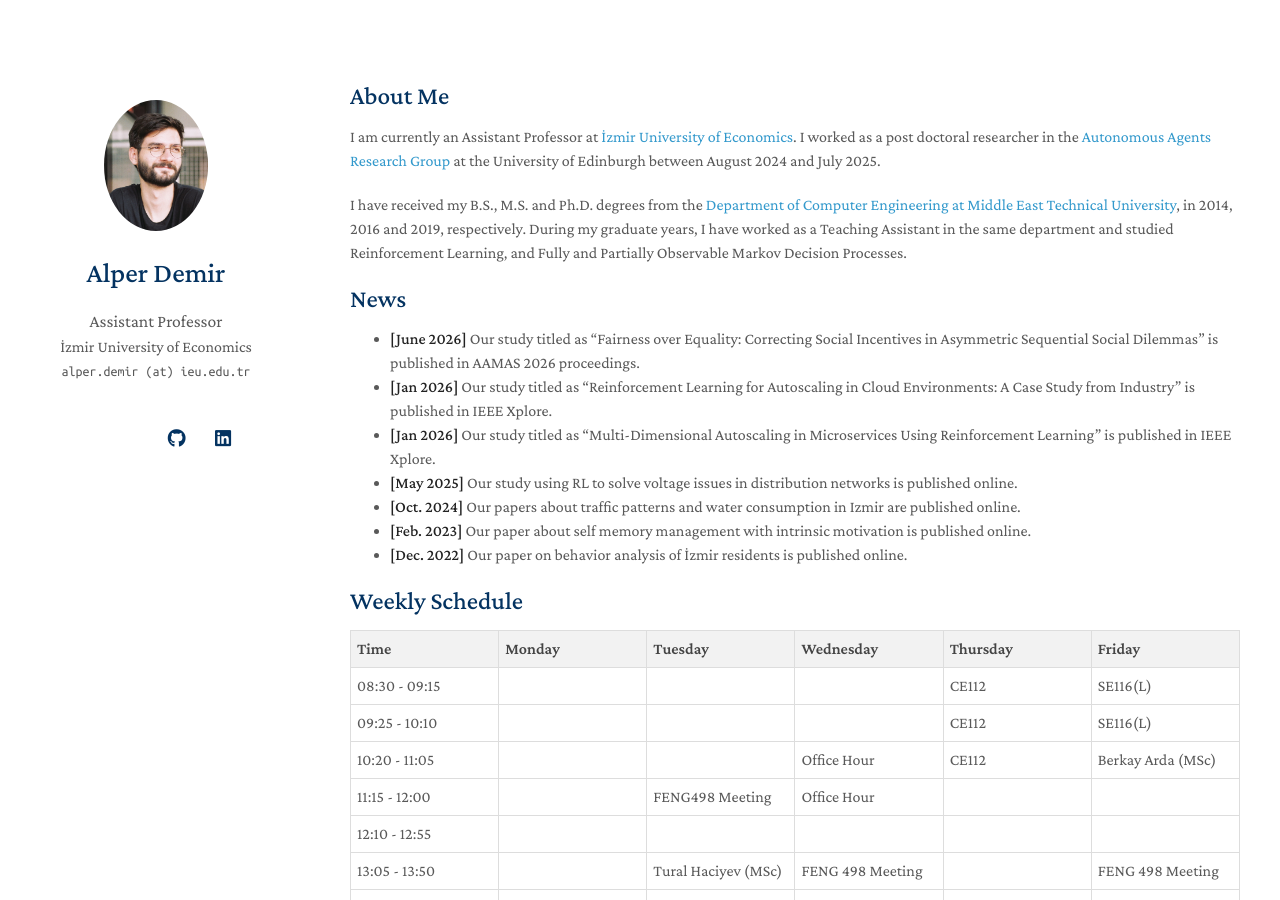
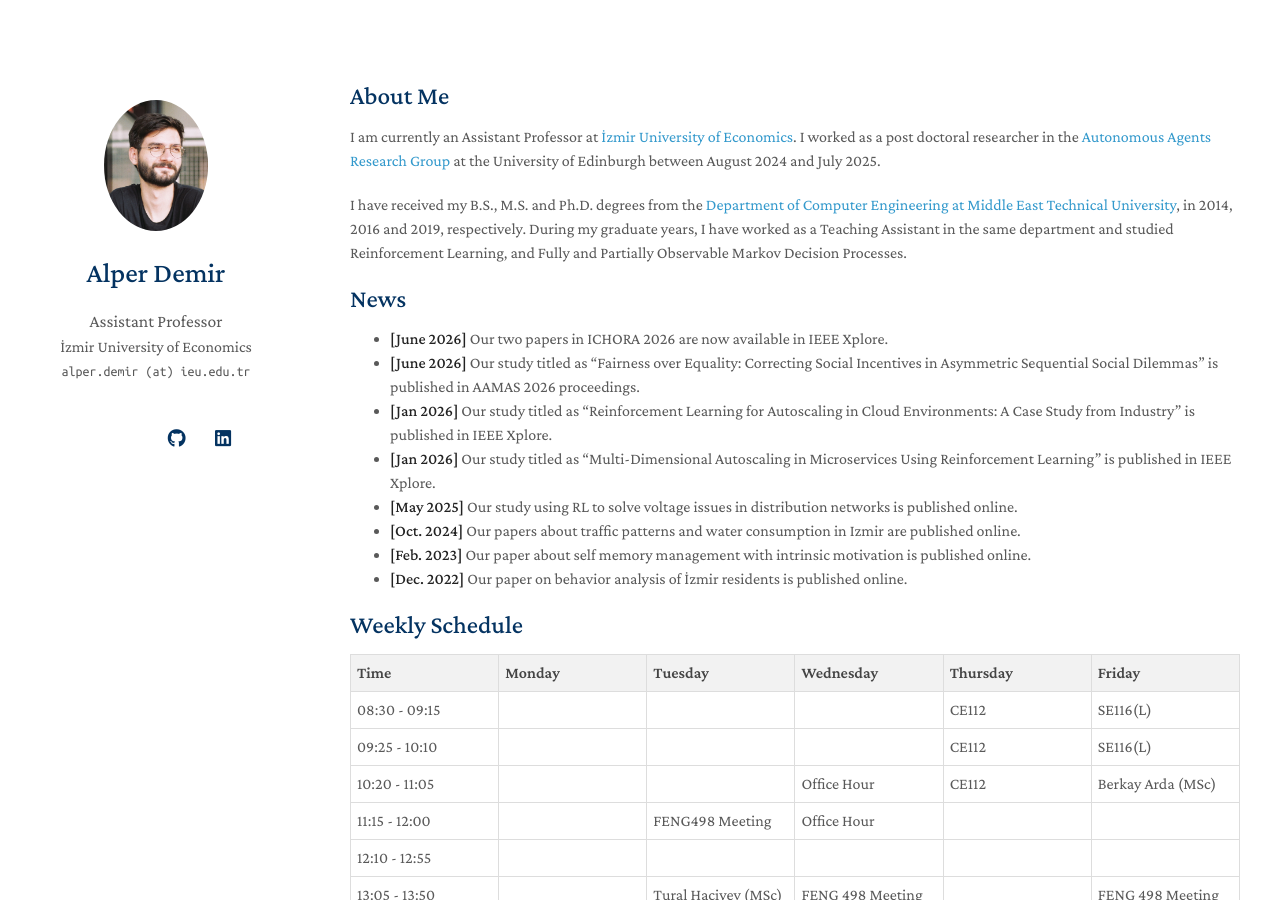
Before and after one commit to gliese876b/gliese876b.github.io, a Jekyll site: the page built from index.md, in a window 1280 px wide and 900 px high. Built offline with Jekyll 4.4.1, drawn with Linux system fonts in a browser that asks for light colours; nearby versions of some CDN libraries; a style sheet for code colours, icons or effects is not loaded; our own code applies the rules of GitHub Pages for plain Markdown files.

Commit message:
Update news section with recent publications

```diff
--- a/index.md
+++ b/index.md
@@ -9,6 +9,7 @@ https://edinburgh-rl.github.io/) at the University of Edinburgh between August 2
 I have received my B.S., M.S. and Ph.D. degrees from the [Department of Computer Engineering at Middle East Technical University](https://ceng.metu.edu.tr/), in 2014, 2016 and 2019, respectively. During my graduate years, I have worked as a Teaching Assistant in the same department and studied Reinforcement Learning, and Fully and Partially Observable Markov Decision Processes.
 
 ## News
+- **[June 2026]** Our two papers in ICHORA 2026 are now available in IEEE Xplore.
 - **[June 2026]** Our study titled as "Fairness over Equality: Correcting Social Incentives in Asymmetric Sequential Social Dilemmas" is published in AAMAS 2026 proceedings.
 - **[Jan 2026]** Our study titled as "Reinforcement Learning for Autoscaling in Cloud Environments: A Case Study from Industry" is published in IEEE Xplore.
 - **[Jan 2026]** Our study titled as "Multi-Dimensional Autoscaling in Microservices Using Reinforcement Learning" is published in IEEE Xplore.
```
